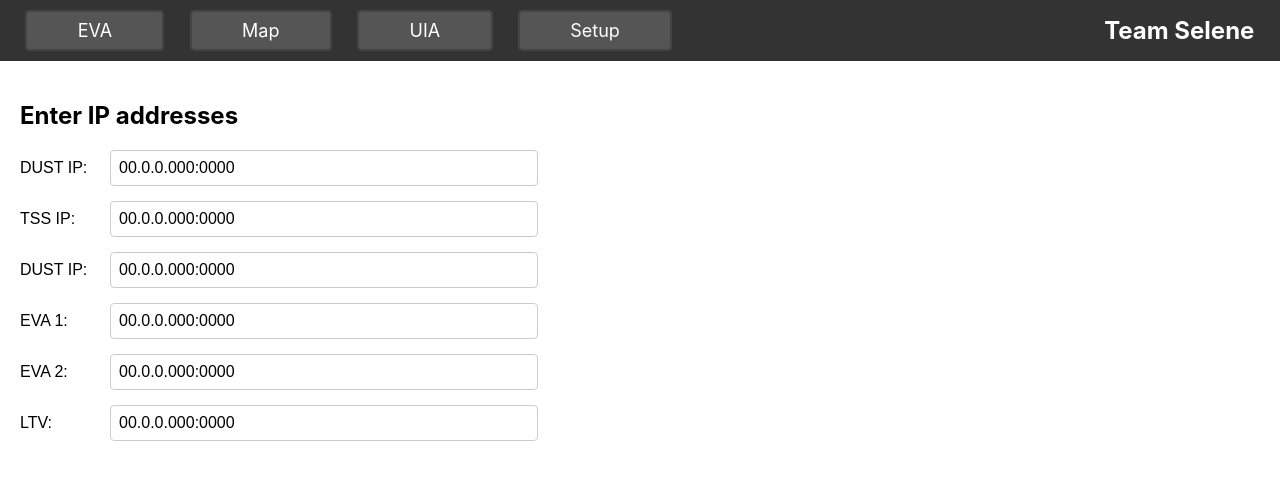
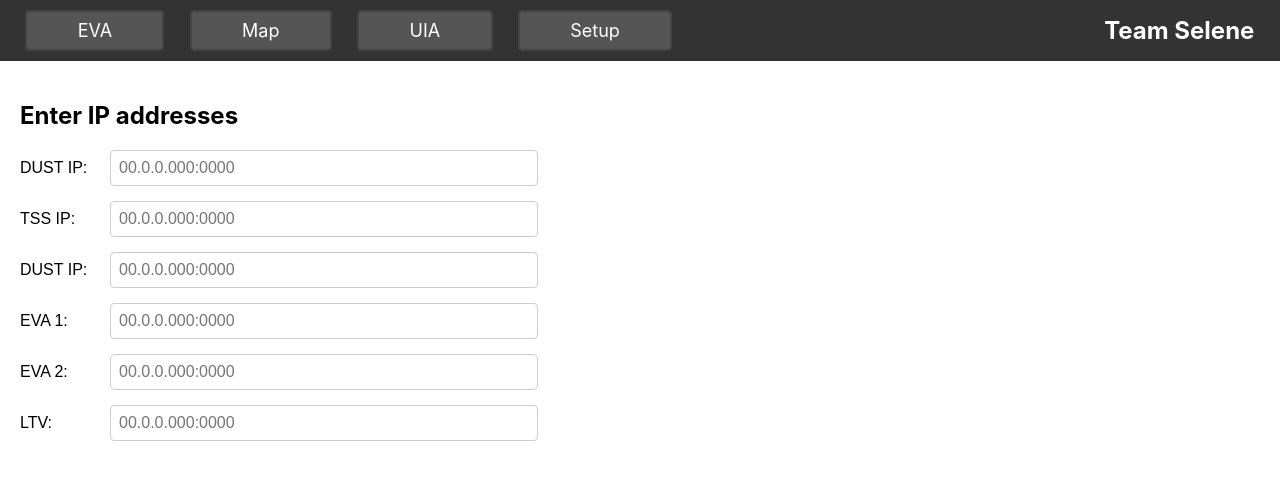
Before and after one commit to coolD9/Selene-in-SUITS, a React (Create React App) app in the folder User_Interface/UI_Main/client/: page / in a window 1280 px wide. Shown: the top 480 px of the page. Built offline with nearby package versions, Linux system fonts and the light colour scheme.

Commit message:
Made grayed-out placeholder text in the input boxes. They disappear when user starts to type the IP address instead of having to delete all of the example IP address.

```diff
--- a/User_Interface/UI_Main/client/src/components/Setup.js
+++ b/User_Interface/UI_Main/client/src/components/Setup.js
@@ -1,3 +1,4 @@
+
 import React from 'react';
 import "./css/SetupCSS.css";
 
@@ -15,6 +16,8 @@ import "./css/SetupCSS.css";
 * Returns:
 *     A JSX object to be displayed.
 */
+
+
 function Setup() {
   return (
     <div className="setup-container">
@@ -22,38 +25,43 @@ function Setup() {
 
       {/* Form used for input fields.*/}
       <form className="ip-form">
+        <div className="form-row">
 
-        <div className="form-row">
+          {/* The label shows the text "DUST IP:" next to the input box*/}
           <label>DUST IP:</label>
-          <input name="dustInput" defaultValue="00.0.0.000:0000" />
+
+
+            {/* This creates an input box where users can type.
+            name="dustInput" gives the input box a name to identify it.
+            placeholder="00.0.0.000:0000" shows grayed-out example text*/}
+          <input name="dustInput" placeholder="00.0.0.000:0000" />
         </div>
 
         <div className="form-row">
           <label>TSS IP:</label>
-          <input name="tssInput" defaultValue="00.0.0.000:0000" />
+          <input name="tssInput" placeholder="00.0.0.000:0000" />
         </div>
 
         <div className="form-row">
           <label>DUST IP:</label>
-          <input name="dustInput" defaultValue="00.0.0.000:0000" />
+          <input name="dustInput" placeholder="00.0.0.000:0000" />
         </div>
 
         <div className="form-row">
           <label>EVA 1:</label>
-          <input name="evaInput" defaultValue="00.0.0.000:0000" />
+          <input name="evaInput" placeholder="00.0.0.000:0000" />
         </div>
 
         <div className="form-row">
           <label>EVA 2:</label>
-          <input name="eva2Input" defaultValue="00.0.0.000:0000" />
+          <input name="eva2Input" placeholder="00.0.0.000:0000" />
         </div>
 
         <div className="form-row">
           <label>LTV:</label>
-          <input name="ltvInput" defaultValue="00.0.0.000:0000" />
+          <input name="ltvInput" placeholder="00.0.0.000:0000" />
         </div>
       </form>
-
     </div>
   );
 }
--- a/User_Interface/UI_Main/client/src/components/css/SetupCSS.css
+++ b/User_Interface/UI_Main/client/src/components/css/SetupCSS.css
@@ -1,3 +1,8 @@
+::placeholder{
+  /* Makes the placeholder text gray */
+  color: 999;
+}
+
 .setup-container {
     padding: 20px;
     max-width: 500px;
```
